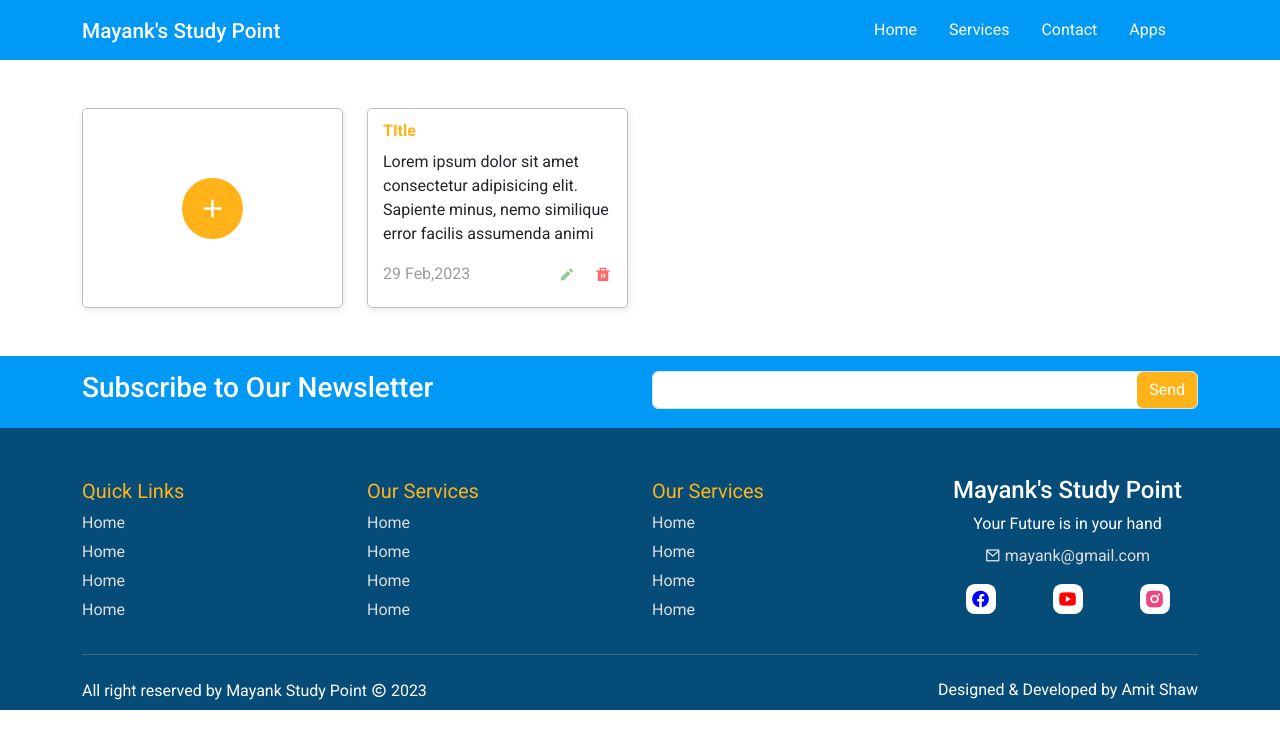
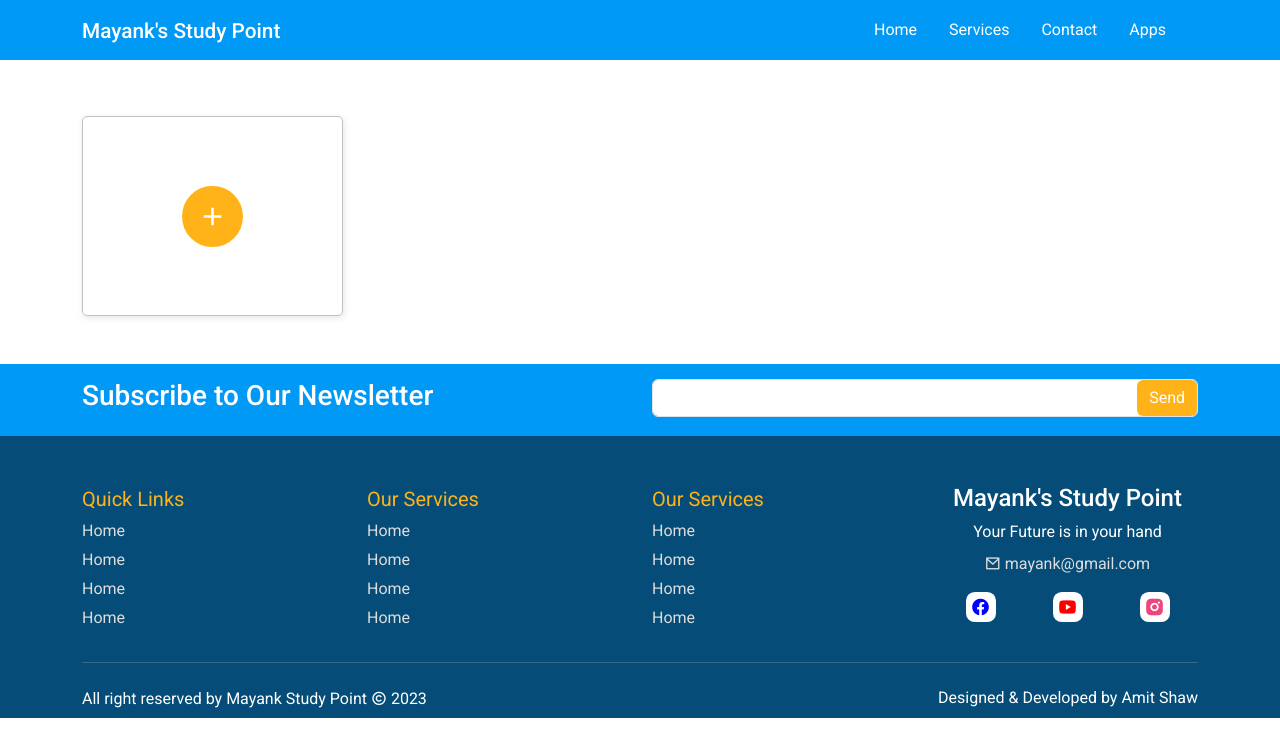
Before and after one commit to AmitShawGit/Mayank_Study_Point_MERN, a React (Create React App) app: page /notes in a window 1280 px wide. Shown: the top 756 px of the page. Built offline with nearby package versions, Linux system fonts and the light colour scheme.

Commit message:
sticky note loop started

```diff
--- a/src/pages/apps/StickyApp/StickyNotes.jsx
+++ b/src/pages/apps/StickyApp/StickyNotes.jsx
@@ -7,41 +7,55 @@ import Col from 'react-bootstrap/Col';
 
 const StickyNotes = () => {
     let [note, setNote] = useState({ title: " ", description: " " });
+    let [showModal, setShowModal] = useState(false)
     let handleChange = (e) => {
 
         setNote({ ...note, [e.target.name]: e.target.value })
     };
+    let key = 1;
     let handleSubmit = (e) => {
         e.preventDefault();
-        let key = `key_${Date.now()}`;
-        localStorage.setItem(key, note);
-        setNote({ title: "", description: "" })
-        // let data = [{ ...note, [e.target.name]: e.target.value}];
-        // data.forEach((items) => { localStorage.setItem(`data ${items.id}`, JSON.stringify(items)) })
-
+        let key = ((prev) => prev.key++);
+        localStorage.setItem(key, JSON.stringify(note));
+        setNote({ title: "", description: "" });
+        setShowModal(false);
     }
     const deleteItem = (e) => {
         console.log(e.target.id);
     }
-    let previewNote = localStorage.getItem(`key_${Date.now()}`)
+
     return (
 
         <>
             <Container>
+                <div className="row align-items-center justify-content-center notes-container mt-5" style={{ display: showModal ? "block" : "none" }}>
+                    <div className="notepad-modal">
+                        <form action="" onSubmit={handleSubmit}>
+                            <label htmlFor="" className='text-white mb-1'>Title</label>
+                            <input type="text" name='title' className='form-control mb-2' value={note.title || " "} onChange={handleChange} placeholder='Heading' />
+                            <label htmlFor="" className='text-white mb-1'>Description</label>
+                            <textarea cols="30" rows="2" name="description" className='form-control mb-3' value={note.description || " "} onChange={handleChange} ></textarea>
+                            <button className='btn btn-primary'>Save</button>
+                        </form>
+                    </div>
+                </div>
                 <Row className='mt-5'>
-                    <Col md={3}>
+                    <Col md={3} onClick={() => setShowModal(!showModal)} className='mt-2'>
                         <div className="add-notes">
                             <div className="icon-bg">
                                 <i class="ri-add-line add-note-plus"></i>
                             </div>
                         </div>
                     </Col>
-                    <Col md={3}>
+                    {Object.keys(localStorage).map((item, key) => {
+                        const storedNote = localStorage.getItem(item);
+                        console.log(storedNote.title);
+                        return (<Col md={3} key={key} className='mt-2'>
                             <div className="view-notes">
                                 <div className="notes-description">
 
-                                <h4 className='text-primary notes-title'><b>TItle</b></h4>
-                                <p>Lorem ipsum dolor sit amet consectetur adipisicing elit. Sapiente minus, nemo similique error facilis assumenda animi</p>
+                                    <h4 className='text-primary notes-title'><b>{item.title}</b></h4>
+                                    <p>{item.description}</p>
                                     <div className="d-flex justify-content-between">
                                         <div className='date-section'>
 
@@ -54,21 +68,12 @@ const StickyNotes = () => {
                                 </div>
 
                             </div>
-                    </Col>
+                        </Col>)
+                    })}
                 </Row>
             </Container>
             {/* notepadmodal */}
-            <div className="d-flex align-items-center justify-content-center notes-container mt-5 d-none">
-                <div className="notepad-modal">
-                    <form action="" onSubmit={handleSubmit}>
-                        <label htmlFor="" className='text-white mb-1'>Title</label>
-                        <input type="text" name='title' className='form-control mb-2' value={note.title || " "} onChange={handleChange} placeholder='Heading' />
-                        <label htmlFor="" className='text-white mb-1'>Description</label>
-                        <textarea cols="30" rows="2" name="description" className='form-control mb-3' value={note.description || " "} onChange={handleChange} ></textarea>
-                        <button className='btn btn-primary w-100'>Save</button>
-                    </form>
-                </div>
-            </div>
+
 
 
         </>
--- a/src/pages/apps/StickyApp/style.scss
+++ b/src/pages/apps/StickyApp/style.scss
@@ -2,6 +2,11 @@
 
 
 .notes-container {
+    position: absolute;
+    top: 7%;
+    left: 40%;
+    width: 300px;
+    transition: all 0.5s;
 
     .notepad-modal {
         background-color: $blue;
@@ -54,21 +59,26 @@
     cursor: pointer;
 }
 
-.ri-pencil-fill{
+.ri-pencil-fill {
     color: rgba(0, 128, 0, 0.425);
-    &:hover{
+
+    &:hover {
         color: green;
     }
 }
-.ri-delete-bin-fill{
+
+.ri-delete-bin-fill {
     color: rgba(255, 0, 0, 0.589);
-    &:hover{
+
+    &:hover {
         color: red;
     }
 }
-.date-section{
+
+.date-section {
     color: rgb(158, 156, 156);
-    &:hover{
+
+    &:hover {
         color: rgb(104, 104, 104);
     }
 }
```
Lines whose indentation alone changed are shown as unchanged.
